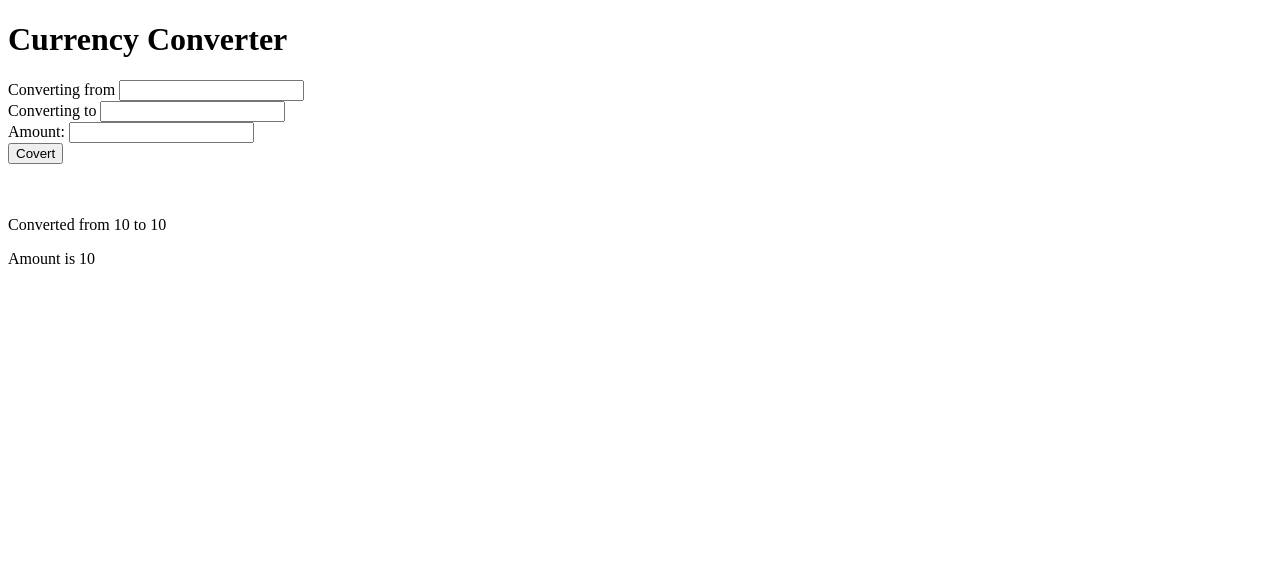
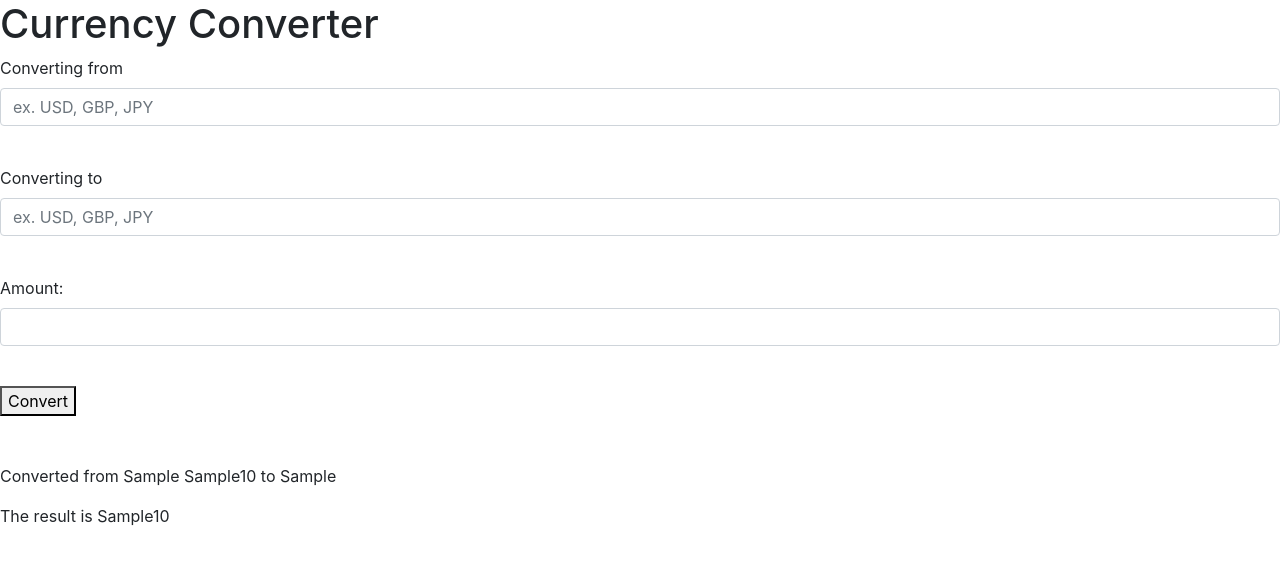
Before and after one commit to VisaLisa/flask-converter, a Flask app: template templates/base.html in a window 1280 px wide. Shown: the top 565 px of the page. Run offline with Flask 2, Linux system fonts and the light colour scheme; the template is opened without the code that fills it: most values are stand-ins (such as "Sample title", 1, 10 or a date in 2020); some libraries are stand-ins or nearby versions.

Commit message:
finished project

```diff
--- a/app.py
+++ b/app.py
@@ -25,7 +25,7 @@ def currency_check():
     c_to = request.form.get('c-to').upper()
     amount = request.form.get('amount')
 
-    # input is invalid
+    """check if input is invalid    """
     try:
         c.get_rates(c_from)
         c_from = c_from
@@ -38,18 +38,22 @@ def currency_check():
     except:
         flash('The currency you were converting to was invalid')
         c_to = False
+    try:
+        float(amount)
+    except:
+        flash('The amount you put in was invalid')
+        amount = False
+
 
 
     if c_from and c_to and amount.replace('.', '', 1).isdigit():
-        amount = str(round(c.convert(c_from, c_to, float(amount)),2))
-        symbol = s.get_symbol(c_to)
+        converted_amount = str(round(c.convert(c_from, c_to, float(amount)),2))
+        to_symbol = s.get_symbol(c_to)
+        from_symbol = s.get_symbol(c_from)
+    else:
+        converted_amount = False
+        to_symbol = False
+        from_symbol = False
 
-    elif not amount.isnumeric():
-        flash('The amount you put in was invalid')
-        symbol = False
-        amount= False
-    else:
-        symbol = False
-        amount = False
 
-    return render_template('base.html', amount=amount, c_from=c_from, c_to=c_to)
+    return render_template('base.html', converted_amount=converted_amount, amount=amount, from_symbol=from_symbol, to_symbol=to_symbol, c_from=c_from, c_to=c_to)
--- a/templates/base.html
+++ b/templates/base.html
@@ -3,6 +3,7 @@
 <head>
     <meta charset="UTF-8">
     <meta name="viewport" content="width=device-width, initial-scale=1.0">
+    <link rel="stylesheet" href="https://maxcdn.bootstrapcdn.com/bootstrap/4.0.0/css/bootstrap.min.css" integrity="sha384-Gn5384xqQ1aoWXA+058RXPxPg6fy4IWvTNh0E263XmFcJlSAwiGgFAW/dAiS6JXm" crossorigin="anonymous">
     <title>Currency Converter</title>
 </head>
 <body>
@@ -14,15 +15,26 @@
     {% endfor %}
 
     <form action="/currency-check" method="POST">
-    Converting from <input type="text" maxlength="3" id="convert-from" name="c-from"> <br>
-    Converting to <input type="text" maxlength="3" id="convert-to" name="c-to"> <br>
-    Amount: <input type="text" id="amount" name="amount"> <br>
-    <button>Covert</button>
+        <div class="form-group">
+            <label for="formConvertFrom">Converting from</label>
+            <input type="text" class="form-control" maxlength="3" id="convert-from" name="c-from" placeholder="ex. USD, GBP, JPY"> <br>
+        </div>
+        <div class="form-group">
+            <label for="formConvertTo"> Converting to</label>
+            <input type="text" class="form-control" maxlength="3" id="convert-to" name="c-to" placeholder="ex. USD, GBP, JPY"> <br>
+        </div>
+        <div class="form-group">
+            <label for="formAmount">Amount: </label>
+            <input type="text" class="form-control" id="amount" name="amount"> <br>
+
+        </div>
+    <button>Convert</button>
+    <!-- <button type="button" class="btn btn-primary">Convert</button> -->
     </form>
 
     <br><br>
 
-    <p>Converted from {{ c-from }} to {{ c-to }}</p>
-    <p>Amount is {{ amount }}</p>
+    <p>Converted from {{ c_from }} {{ from_symbol }}{{ amount }} to {{ c_to }}</p>
+    <p>The result is {{ to_symbol }}{{ converted_amount }}</p>
 </body>
 </html>
```
